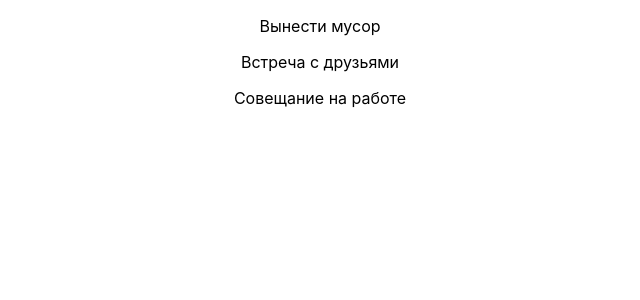
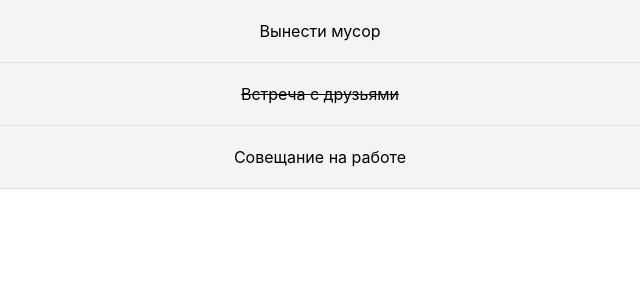
Before and after one commit to koroteevmv/web_1_react, a React (Create React App) app: page / in a window 1280 px wide. Shown: the top 300 px of the page, without its empty margins (320-960 px from the left). Built offline with nearby package versions, Linux system fonts and the light colour scheme.

Commit message:
Added styling

```diff
--- a/src/App.js
+++ b/src/App.js
@@ -13,7 +13,7 @@
       {
         id: 2,
         title: 'Встреча с друзьями',
-        completed: false,
+        completed: true,
       },
       {
         id: 3,
--- a/src/components/TodoItem.js
+++ b/src/components/TodoItem.js
@@ -1,9 +1,18 @@
 import React from 'react';
+import PropTypes from 'prop-types'
 
 class TodoItem extends React.Component{
+    getStyle = () => {
+        return{
+            background: '#f4f4f4',
+            padding: '5px',
+            borderBottom: '1px #ccc dotted',
+            textDecoration: this.props.todo.completed ? 'line-through' : 'none'
+        }
+    };
     render() {
         return (
-            <div>
+            <div style={this.getStyle()}>
                 <p> {
                     this.props.todo.title
                 } </p>
@@ -12,4 +21,9 @@
     }
 }
 
+TodoItem.propTypes = {
+    todo: PropTypes.object.isRequired
+}
+
+
 export default TodoItem;
--- a/src/components/Todos.js
+++ b/src/components/Todos.js
@@ -1,13 +1,18 @@
 import React from 'react';
 import TodoItem from "./TodoItem";
+import PropTypes from 'prop-types'
 
 class Todos extends React.Component{
     render() {
         return this.props.todos.map(
             (todo) => (
-                <TodoItem todo={todo} />
+                <TodoItem key={todo.id} todo={todo} />
         ));
     }
 }
 
+Todos.propTypes = {
+    todos: PropTypes.array.isRequired
+}
+
 export default Todos;
```
